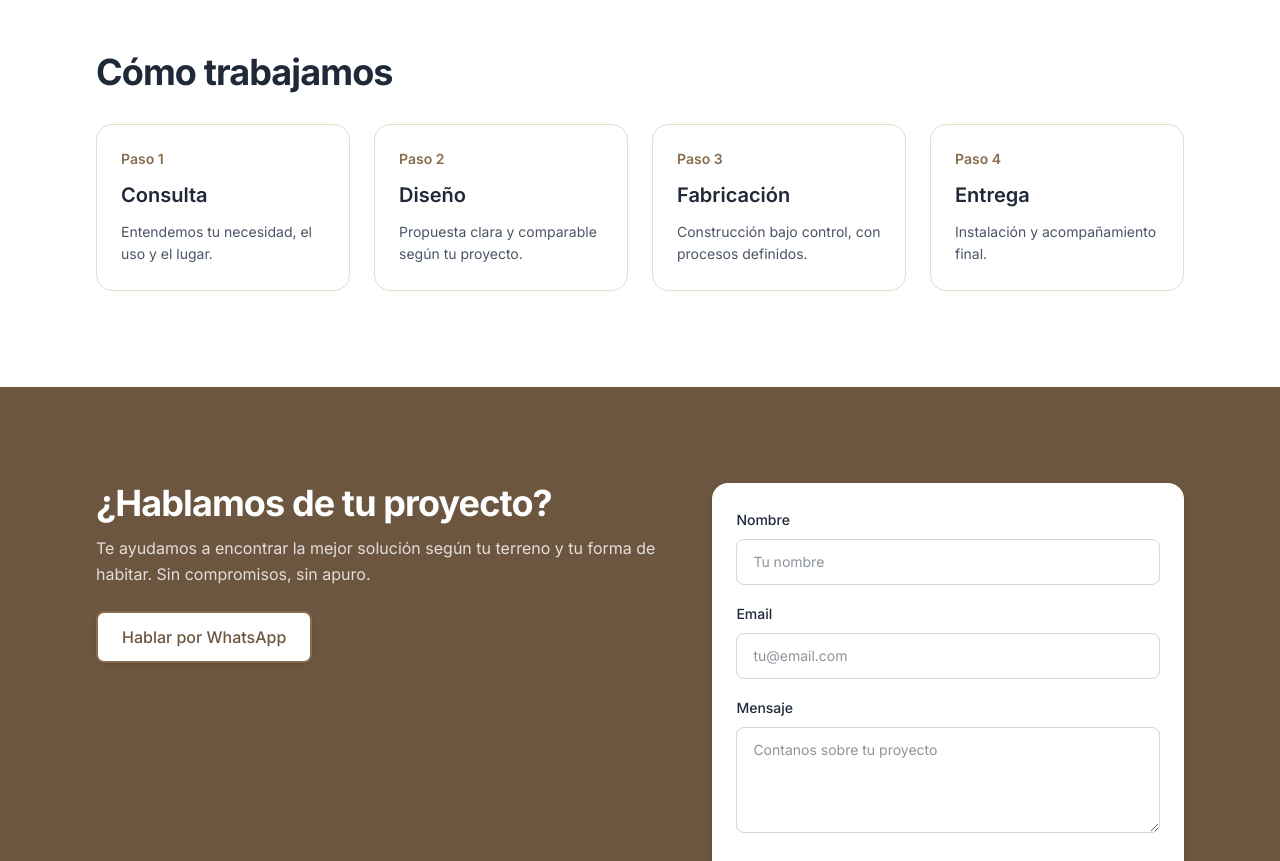
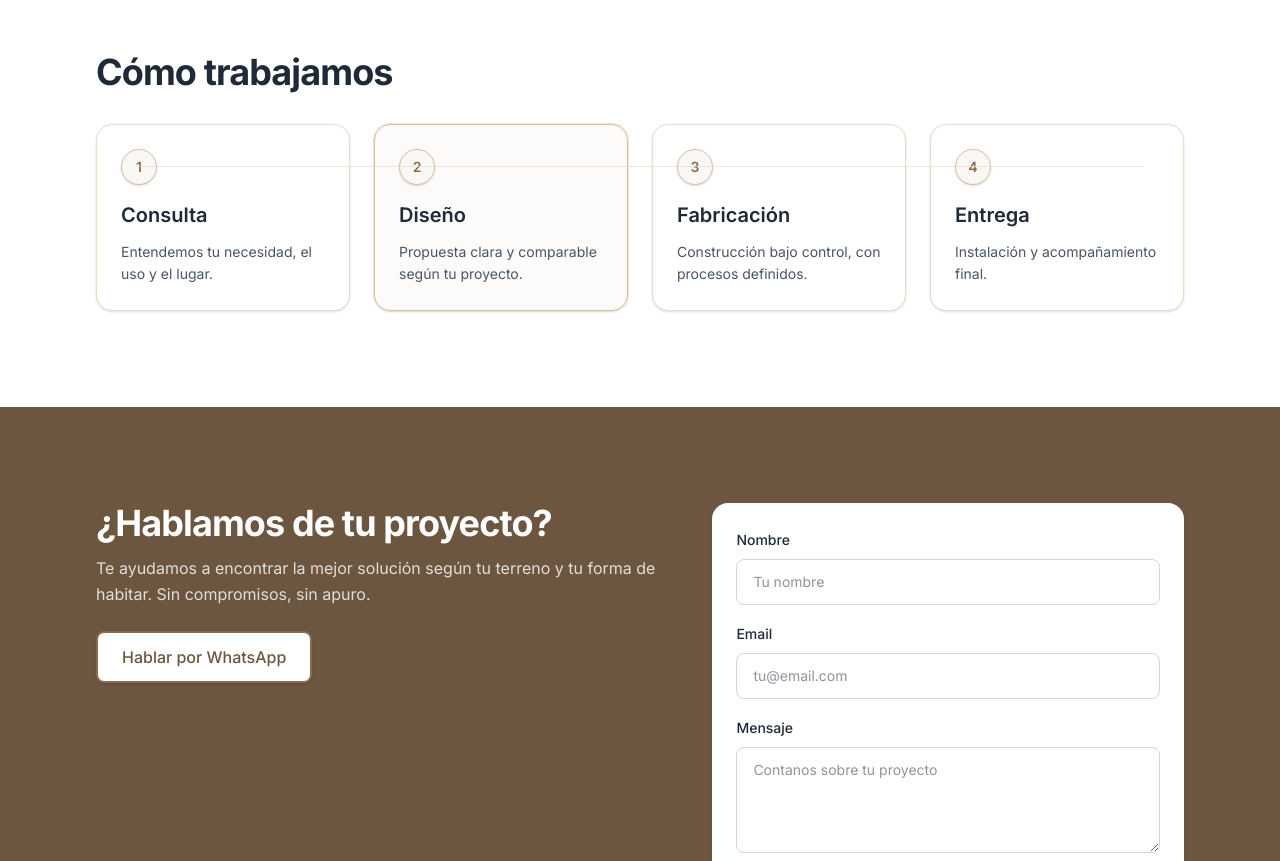
Before and after one commit to Teksi75/huella-mendoza-site, a Next.js app: page / in a window 1280 px wide. Shown: the part 3100-3961 px from the top of the page. Built offline with nearby package versions, Linux system fonts and the light colour scheme.

Commit message:
Enhance how we work section styling

```diff
--- a/app/page.tsx
+++ b/app/page.tsx
@@ -252,14 +252,30 @@ export default function Home() {
             <h2>Cómo trabajamos</h2>
           </div>
 
-          <div className="mt-8 grid gap-6 md:grid-cols-2 lg:grid-cols-4">
-            {workSteps.map((step, index) => (
-              <div key={step.title} className="rounded-2xl border border-tierra-200 p-6">
-                <div className="text-sm font-semibold text-tierra-600">Paso {index + 1}</div>
-                <h3 className="mt-3 text-xl">{step.title}</h3>
-                <p className="mt-3 text-sm text-gray-600">{step.description}</p>
-              </div>
-            ))}
+          <div className="relative mt-8">
+            <div className="pointer-events-none absolute left-6 right-6 top-[42px] hidden h-px bg-tierra-200/70 md:block lg:left-10 lg:right-10" />
+            <div className="grid gap-6 md:grid-cols-2 lg:grid-cols-4">
+              {workSteps.map((step, index) => {
+                const isHighlighted = index === 1;
+
+                return (
+                  <div
+                    key={step.title}
+                    className={`group rounded-2xl border p-6 shadow-sm transition duration-300 ease-out hover:-translate-y-1 hover:shadow-md ${
+                      isHighlighted
+                        ? "border-tierra-300 bg-tierra-50/60 ring-1 ring-tierra-200/60"
+                        : "border-tierra-200 bg-white"
+                    }`}
+                  >
+                    <div className="inline-flex h-9 w-9 items-center justify-center rounded-full border border-tierra-300 bg-tierra-50 text-sm font-semibold text-tierra-600 shadow-sm">
+                      {index + 1}
+                    </div>
+                    <h3 className="mt-4 text-xl">{step.title}</h3>
+                    <p className="mt-3 text-sm text-gray-600">{step.description}</p>
+                  </div>
+                );
+              })}
+            </div>
           </div>
         </div>
       </section>
```
